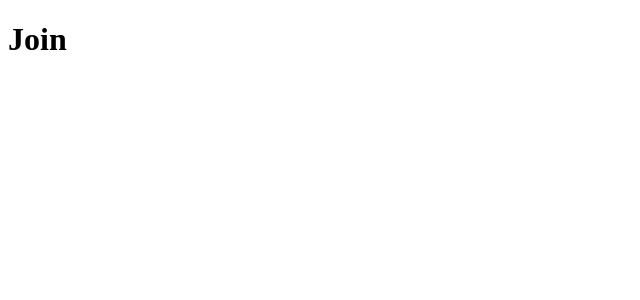
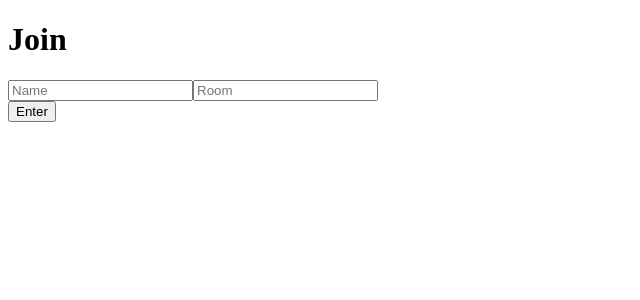
Before and after one commit to jeanclg/casual-chat-client, a React (Create React App) app: page / in a window 1280 px wide. Shown: the top 300 px of the page, without its empty margins (0-640 px from the left). Built offline with nearby package versions, Linux system fonts and the light colour scheme.

Commit message:
create socketio basic interation

```diff
--- a/src/App.js
+++ b/src/App.js
@@ -7,7 +7,7 @@ import Chat from "./components/Chat";
 const App = () => {
   return (
     <Router>
-      <Route path="/" exact component={Join} />
+      <Route exact path="/" component={Join} />
       <Route path="/chat" component={Chat} />
     </Router>
   );
--- a/src/components/Chat.js
+++ b/src/components/Chat.js
@@ -1,6 +1,32 @@
-import React from "react";
+import React, { useState, useEffect } from "react";
+import queryString from "query-string";
+import io from "socket.io-client";
 
-const Chat = () => {
+let socket;
+
+const Chat = ({ location }) => {
+  const ENDPOINT = "localhost:5000";
+
+  const [user, setUser] = useState({
+    name: "",
+    room: "",
+  });
+
+  useEffect(() => {
+    const { name, room } = queryString.parse(location.search);
+    socket = io(ENDPOINT);
+    setUser({
+      name,
+      room,
+    });
+    socket.emit("join", { name, room }, () => {});
+
+    return () => {
+      socket.emit("disconnect");
+      socket.off();
+    };
+  }, [ENDPOINT, location.search]);
+
   return <h1>Chat</h1>;
 };
 
--- a/src/components/Join.js
+++ b/src/components/Join.js
@@ -1,7 +1,46 @@
-import React from "react";
+import React, { useState } from "react";
+import { Link } from "react-router-dom";
 
 const Join = () => {
-  return <h1>Join</h1>;
+  const [user, setUser] = useState({
+    name: "",
+    room: "",
+  });
+
+  const handleChange = (event) => {
+    setUser({
+      ...user,
+      [event.currentTarget.name]: event.target.value,
+    });
+  };
+
+  return (
+    <div>
+      <h1>Join</h1>
+      <div>
+        <input
+          name="name"
+          placeholder="Name"
+          type="text"
+          onChange={handleChange}
+        />
+        <input
+          name="room"
+          placeholder="Room"
+          type="text"
+          onChange={handleChange}
+        />
+      </div>
+      <Link
+        onClick={(event) =>
+          !user.name || !user.room ? event.preventDefault() : null
+        }
+        to={`/chat?name=${user.name}&room=${user.room}`}
+      >
+        <button type="submit">Enter</button>
+      </Link>
+    </div>
+  );
 };
 
 export default Join;
```
